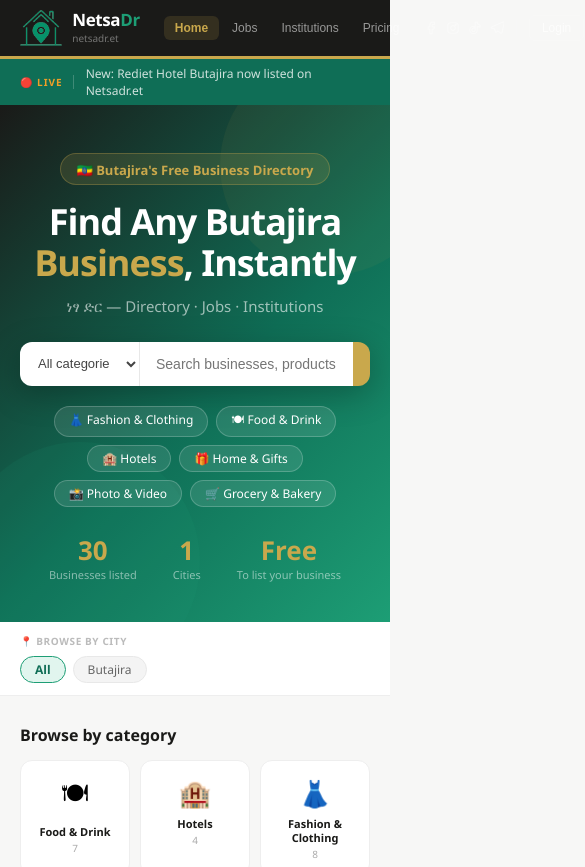
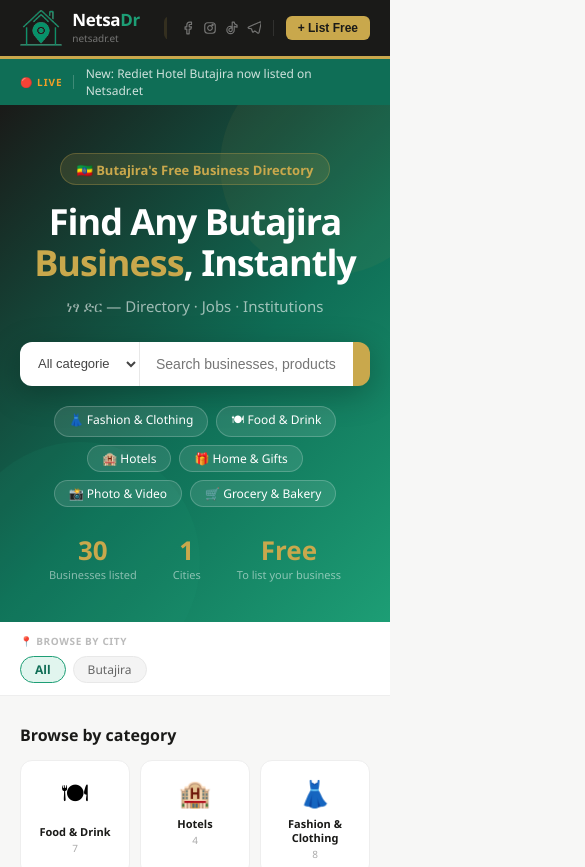
Before and after one commit to elu25/netsadr, a React (Create React App) app: page / in a window 390 px wide. Shown: the top 867 px of the page, 585 px wide, since content can reach past the window. Built offline with nearby package versions, Linux system fonts and the light colour scheme.

Commit message:
fix navbar mobile overflow - the actual page-wide horizontal scroll cause

```diff
--- a/public/index.html
+++ b/public/index.html
@@ -15,10 +15,15 @@
     <title>Netsadr.et — Butajira's Free Business Directory</title>
     <style>
       * { box-sizing: border-box; margin: 0; padding: 0; }
+      html, body { max-width: 100%; overflow-x: hidden; }
       body { font-family: 'Segoe UI', system-ui, -apple-system, sans-serif; background: #F7F7F6; }
       ::-webkit-scrollbar { width: 5px; }
       ::-webkit-scrollbar-track { background: #1A1A18; }
       ::-webkit-scrollbar-thumb { background: #C9A84C; border-radius: 3px; }
+      @media (max-width: 480px) {
+        .navbar-socials { display: none; }
+        .navbar-login { display: none; }
+      }
     </style>
   </head>
   <body>
--- a/src/components/UI.jsx
+++ b/src/components/UI.jsx
@@ -74,7 +74,7 @@
   <nav style={{ background: C.black, borderBottom: `3px solid ${C.gold}`, position: 'sticky', top: 0, zIndex: 100 }}>
     <div style={{ maxWidth: 1100, margin: '0 auto', padding: '0 20px', display: 'flex', alignItems: 'center', height: 56, gap: 14 }}>
       <Logo />
-      <div style={{ display: 'flex', gap: 2, marginLeft: 10 }}>
+      <div style={{ display: 'flex', gap: 2, marginLeft: 10, overflowX: 'auto', whiteSpace: 'nowrap', scrollbarWidth: 'none' }}>
         {['home','jobs','institutions','pricing'].map(p => (
           <button key={p} onClick={() => onNav(p)} style={{
             background: activePage === p ? 'rgba(201,168,76,0.15)' : 'transparent',
@@ -82,11 +82,12 @@
             color: activePage === p ? C.gold : 'rgba(255,255,255,0.55)',
             padding: '5px 11px', fontSize: 12, cursor: 'pointer',
             fontWeight: activePage === p ? 700 : 400,
-            textTransform: 'capitalize',
+            textTransform: 'capitalize', flexShrink: 0,
           }}>{p}</button>
         ))}
       </div>
-      <div style={{ marginLeft: 'auto', display: 'flex', gap: 8, alignItems: 'center' }}>
+      <div style={{ marginLeft: 'auto', display: 'flex', gap: 8, alignItems: 'center', flexShrink: 0 }}>
+        <div className="navbar-socials" style={{ display: 'flex', gap: 8, alignItems: 'center' }}>
           {SOCIALS.map(s => (
             <a key={s.label} href={s.url} target='_blank' rel='noreferrer'
               title={`@${s.handle}`}
@@ -95,10 +96,11 @@
             </a>
           ))}
           <div style={{ width: 1, height: 16, background: 'rgba(255,255,255,0.1)', margin: '0 4px' }} />
-        <button style={{ background: 'transparent', border: '1px solid rgba(255,255,255,0.18)', borderRadius: 6, color: 'rgba(255,255,255,0.7)', padding: '5px 12px', fontSize: 12, cursor: 'pointer' }}>
+        </div>
+        <button className="navbar-login" style={{ background: 'transparent', border: '1px solid rgba(255,255,255,0.18)', borderRadius: 6, color: 'rgba(255,255,255,0.7)', padding: '5px 12px', fontSize: 12, cursor: 'pointer' }}>
           Login
         </button>
-        <button onClick={() => onNav('list')} style={{ background: C.gold, border: 'none', borderRadius: 6, color: C.black, padding: '5px 12px', fontSize: 12, fontWeight: 700, cursor: 'pointer' }}>
+        <button onClick={() => onNav('list')} style={{ background: C.gold, border: 'none', borderRadius: 6, color: C.black, padding: '5px 12px', fontSize: 12, fontWeight: 700, cursor: 'pointer', whiteSpace: 'nowrap' }}>
           + List Free
         </button>
       </div>
--- a/src/pages/Home.jsx
+++ b/src/pages/Home.jsx
@@ -17,6 +17,18 @@
   // Cities computed from real listings only — don't advertise coverage
   // you don't have.
   const cities = ['All', ...new Set(LISTINGS.map(l => l.city))];
+
+  // Used by category tiles and quick tags — sets the filter AND jumps to
+  // results immediately, so the person doesn't have to scroll to find what
+  // they just clicked. NOT used on the text input itself, since scrolling
+  // on every keystroke while someone is mid-typing would be worse than the
+  // original problem.
+  const filterAndScroll = (term) => {
+    setSearch(term);
+    requestAnimationFrame(() => {
+      document.getElementById('listings-section')?.scrollIntoView({ behavior: 'smooth' });
+    });
+  };
 
   const filtered = LISTINGS.filter(l => {
     const matchTab  = search ? true : l.tabs.includes(tab);
@@ -73,7 +85,7 @@
               .sort((a, b) => b.count - a.count)
               .slice(0, 6)
               .map(c => (
-                <span key={c.label} onClick={() => setSearch(c.label)}
+                <span key={c.label} onClick={() => filterAndScroll(c.label)}
                   style={{ background: 'rgba(255,255,255,0.1)', border: '1px solid rgba(255,255,255,0.2)', borderRadius: 20, padding: '4px 14px', color: '#fff', fontSize: 12, cursor: 'pointer' }}>
                   {c.icon} {c.label}
                 </span>
@@ -112,7 +124,8 @@
 
       <div style={{ maxWidth: 1100, margin: '0 auto', padding: '0 20px' }}>
 
-        {/* ── CATEGORIES — counts computed live, no fake numbers ── */}
+        {/* ── CATEGORIES — hidden once a filter is active so results aren't buried below it ── */}
+        {!search && (
           <div style={{ padding: '28px 0 0' }}>
             <div style={{ display: 'flex', justifyContent: 'space-between', alignItems: 'center', marginBottom: 14 }}>
               <div style={{ fontSize: 16, fontWeight: 700, color: C.black }}>Browse by category</div>
@@ -121,7 +134,7 @@
               {CATEGORIES.map(c => {
                 const n = LISTINGS.filter(l => l.cat === c.label).length;
                 return (
-                <div key={c.label} onClick={() => setSearch(c.label)}
+                  <div key={c.label} onClick={() => filterAndScroll(c.label)}
                     style={{ background: '#fff', border: '1px solid #eee', borderRadius: 12, padding: '14px 8px', textAlign: 'center', cursor: 'pointer', transition: 'all 0.15s' }}
                     onMouseEnter={e => { e.currentTarget.style.borderColor = C.green; e.currentTarget.style.transform = 'translateY(-2px)'; }}
                     onMouseLeave={e => { e.currentTarget.style.borderColor = '#eee'; e.currentTarget.style.transform = 'none'; }}>
@@ -133,6 +146,7 @@
               })}
             </div>
           </div>
+        )}
 
         {/* ── LISTINGS ── */}
         <div id="listings-section" style={{ marginTop: 32 }}>
@@ -152,6 +166,11 @@
           </div>
 
           <div style={{ background: '#fff', border: `1px solid ${C.greenLight}`, borderTop: 'none', padding: '10px 14px', display: 'flex', gap: 8, flexWrap: 'wrap', alignItems: 'center' }}>
+            {search && (
+              <span onClick={() => setSearch('')} style={{ fontSize: 12, color: C.green, cursor: 'pointer', fontWeight: 600 }}>
+                ✕ Clear "{search}"
+              </span>
+            )}
             <span style={{ marginLeft: 'auto', fontSize: 12, color: '#aaa' }}>
               {filtered.length} result{filtered.length !== 1 ? 's' : ''}
             </span>
```
Lines whose indentation alone changed are shown as unchanged.
